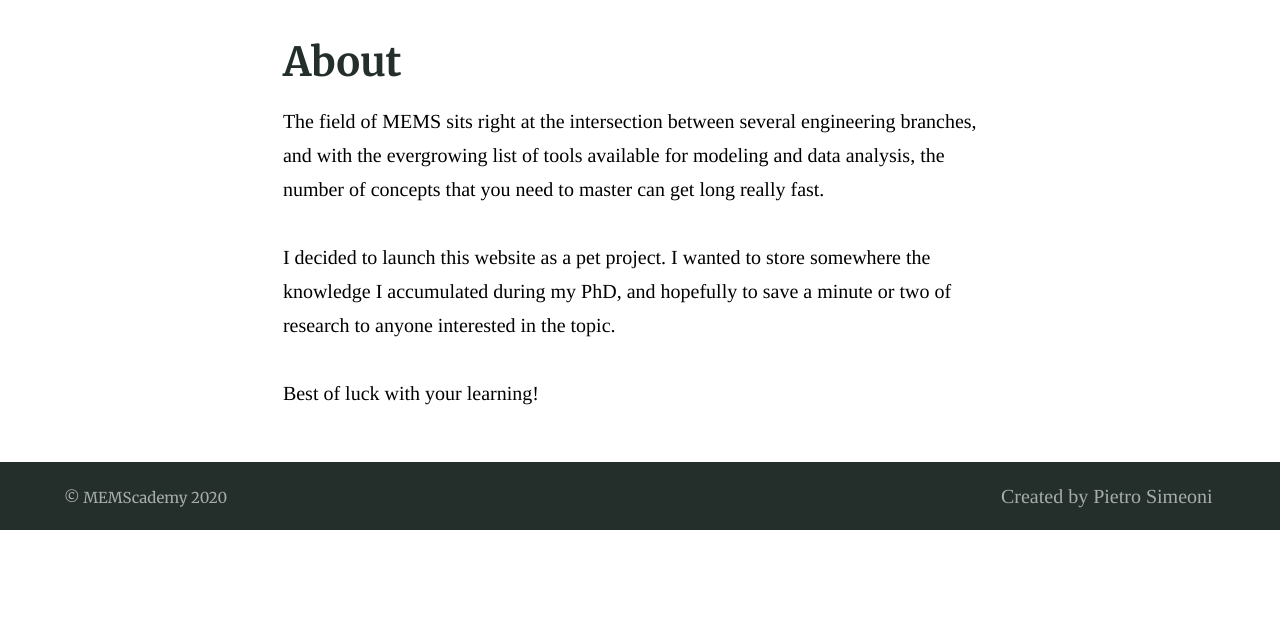
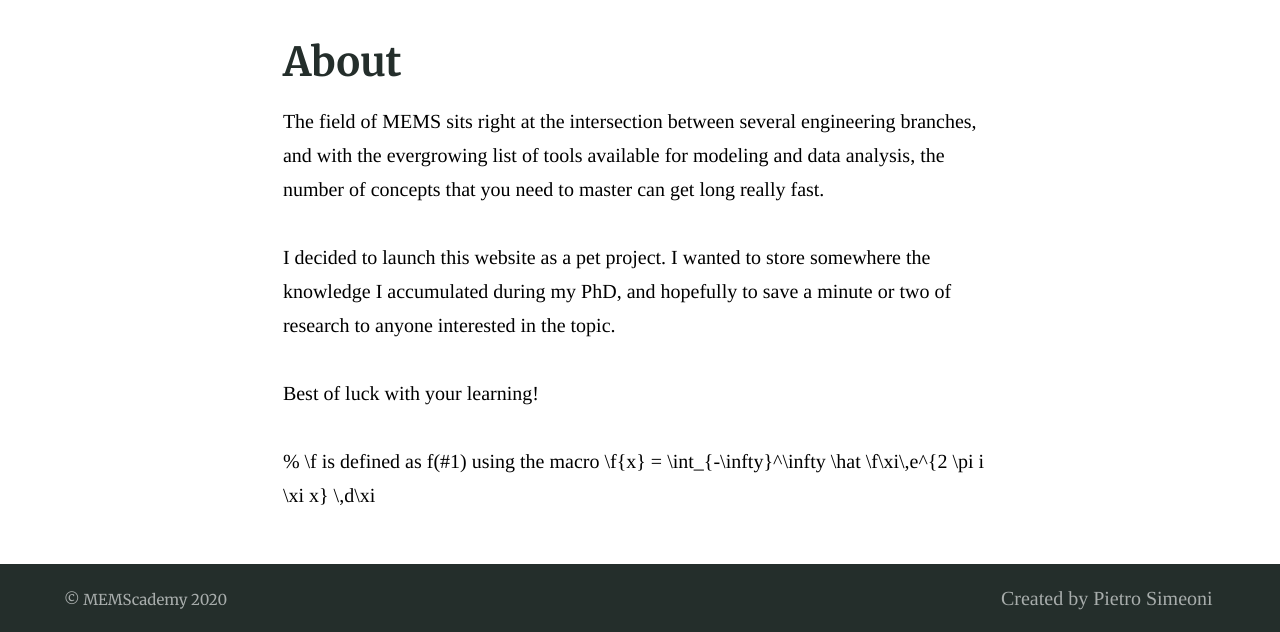
Before and after one commit to simeonipietro/memscademy.com, a Jekyll site: the page built from index.md, in a window 1280 px wide. Shown: the part 424-1056 px from the top of the page. Built offline with Jekyll 4.4.1, drawn with Linux system fonts in a browser that asks for light colours; before the commit the page ends 954 px from its top, so only the background shows below that.

Commit message:
Update index.md

```diff
--- a/index.md
+++ b/index.md
@@ -14,3 +14,8 @@ The field of MEMS sits right at the intersection between several engineering bra
 I decided to launch this website as a pet project. I wanted to store somewhere the knowledge I accumulated during my PhD, and hopefully to save a minute or two of research to anyone interested in the topic.
 
 Best of luck with your learning!
+
+% \f is defined as f(#1) using the macro
+\f{x} = \int_{-\infty}^\infty
+    \hat \f\xi\,e^{2 \pi i \xi x}
+    \,d\xi
```
